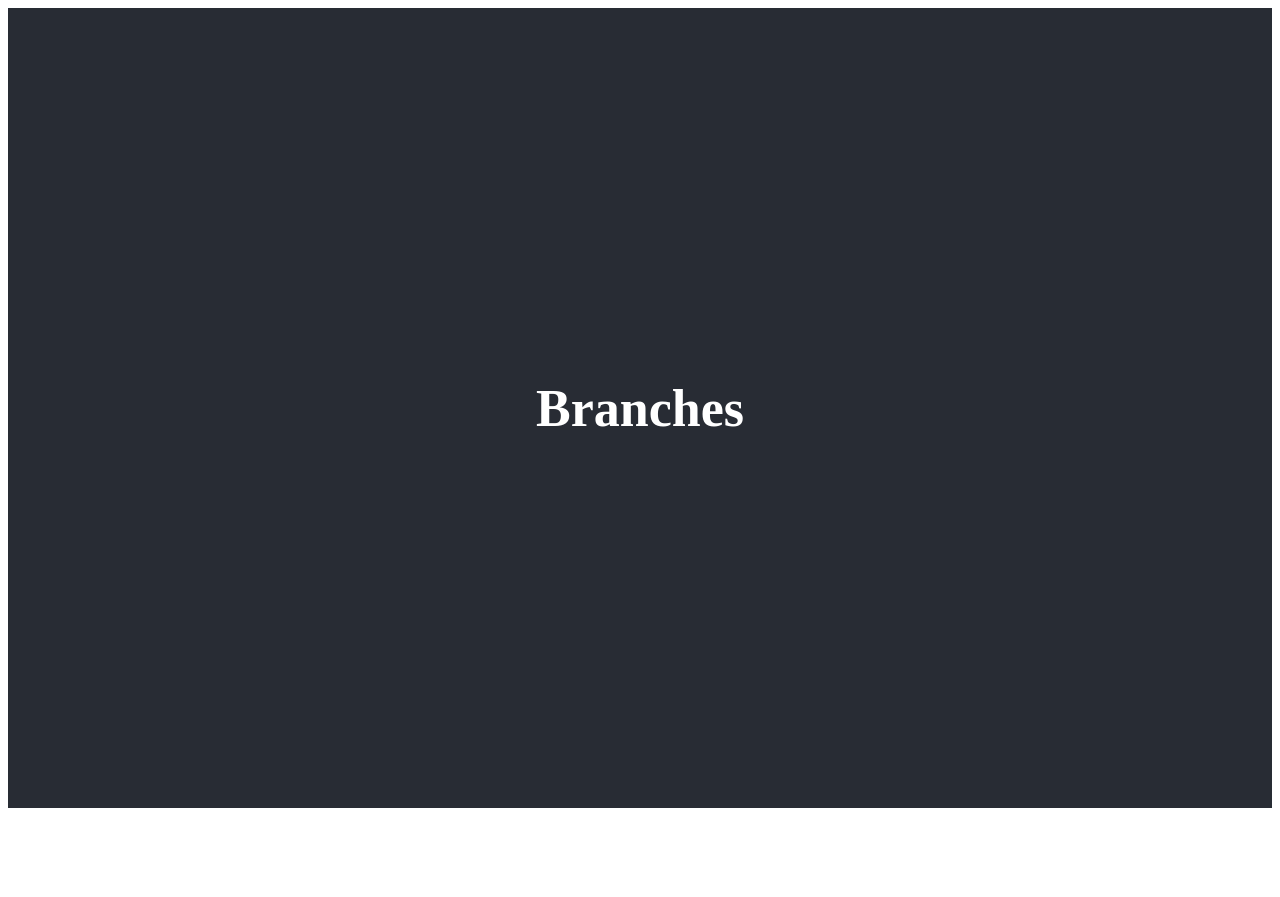
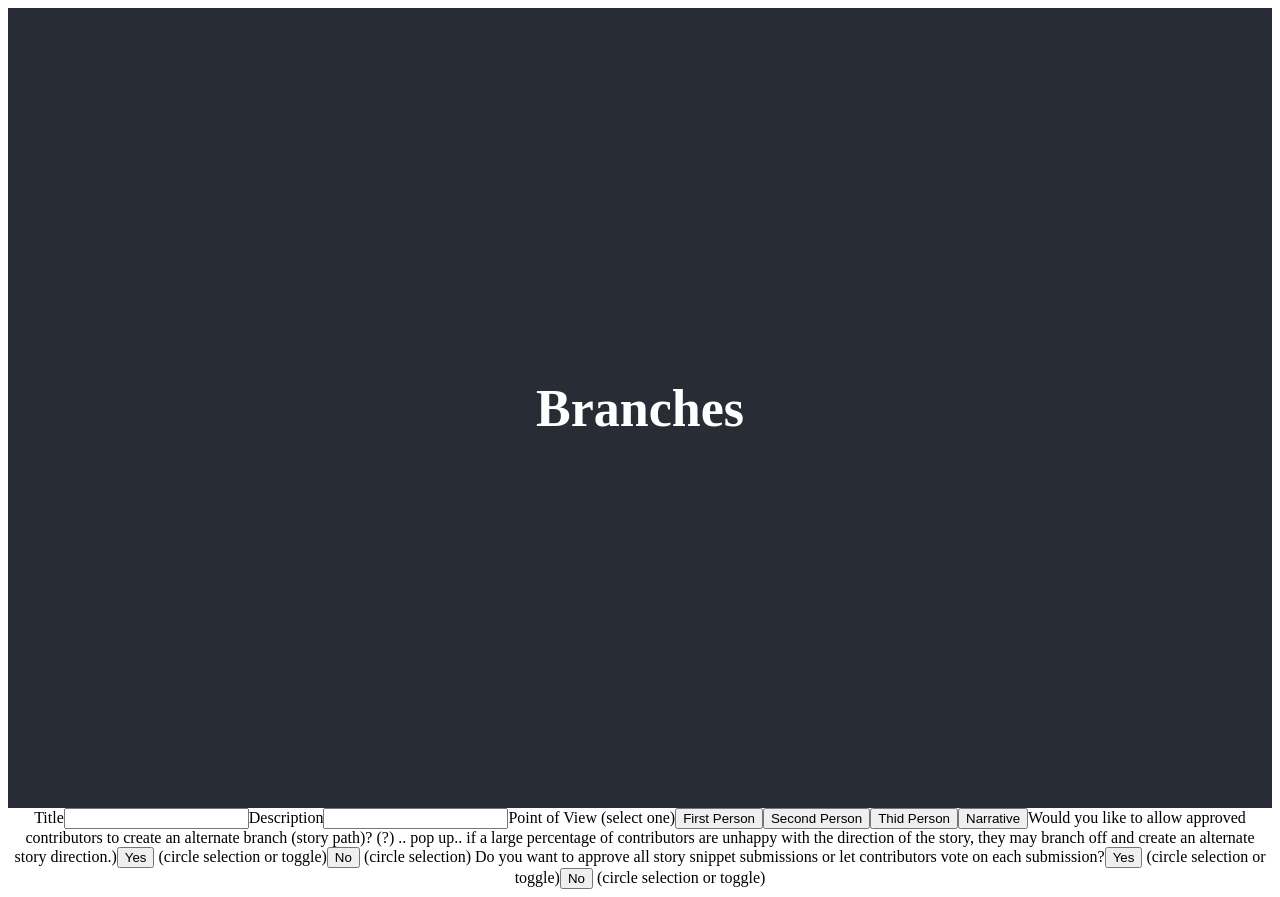
Before and after one commit to WON3/Branches, a React (Create React App) app: page / in a window 1280 px wide. Before the commit the page ends 816 px from the top, so only its background shows below. Built offline with nearby package versions, Linux system fonts and the light colour scheme.

Commit message:
front end skeleton minus endpoints

```diff
--- a/src/App.js
+++ b/src/App.js
@@ -1,15 +1,17 @@
 import React, { Component } from 'react';
 import './App.css';
+import CreateStory from './Components/Views/CreateStory/CreateStory';
 
 
 class App extends Component {
   render() {
+    //just inserted CreateStory temporarily until routes are completed
     return (
       <div className="App">
         <header className="App-header">
         <h1>Branches</h1>
         </header>
-
+        <CreateStory />
       </div>
     );
   }
--- a/src/Components/Views/Create_Story/Create_Story.js
+++ b/src/Components/Views/CreateStory/CreateStory.js
@@ -2,23 +2,31 @@ import React, {Component} from 'react';
 import axios from 'axios';
 
 
-export default class Create_Story extends Component {
+export default class CreateStory extends Component {
     constructor(props){
-        super()
+        super(props)
 
         this.state = {
             is_Complete: false, //defaults to false
             user_id: 2 , //from props,
-            title: "Loving Life", //user Input
-            description: "description here",
+            title: "", //user Input
+            description: "",
             point_of_view: "third person",
             is_public: false, //defaults to false
             allows_fork: true, //user Input
             Moderator_accepts: true //user Input
         }
-        //handleChange() for all input fields update state.. later will also update redux??
+        this.handleChange = this.handleChange.bind(this)
+    }
+
+          //handleChange() for all input fields update state.. later will also update redux??
+        handleChange(e){
+            this.setState({
+            [e.target.name]: e.target.value
+            })
+
         //addNewStory() Bind method ... when user clicks on submit button
-
+            //working on endpoints
     }
 render(){
 
@@ -26,9 +34,9 @@ render(){
         <div>
             <div>
                 Title
-                <Input></Input>
+                <input name= "title" onChange={e => {this.handleChange(e)}}></input>
                 Description
-                <Input></Input>
+                <input name= "description" onChange={e => {this.handleChange(e)}}></input>
                 Point of View (select one)
                 <button>First Person</button>
                 <button>Second Person</button>
```
Also changed, not shown: 1 other file (tests, documents, lock files or other folders).
